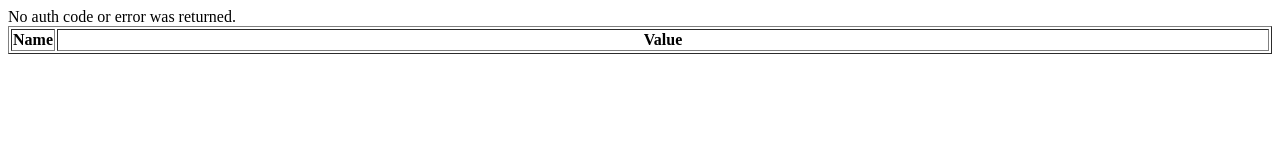
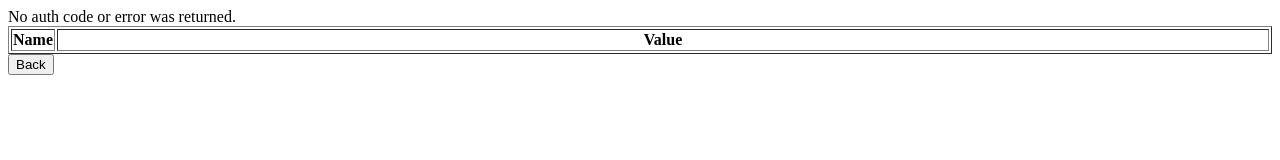
Before and after one commit to MeroFuruya/msAuthHelper, a plain HTML site: page static/login_done.html in a window 1280 px wide. Drawn offline with Linux system fonts and the light colour scheme; files whose address does not match are found by name.

Commit message:
add back button

```diff
--- a/static/login_done.html
+++ b/static/login_done.html
@@ -13,6 +13,7 @@
                 <th width="100%">Value</th>
             </tr>
         </table>
+        <input type="button" value="Back" onclick="goToIndex()">
         <script src="/js/login_done.js" type="text/javascript"></script>
     </body>
 </html>
--- a/static/login_done.js
+++ b/static/login_done.js
@@ -29,3 +29,7 @@ if (url_params.has("error")) {
 } else {
     message_element.innerText = "No auth code or error was returned."
 }
+
+function goToIndex() {
+    window.location.href = "/";
+}
```
